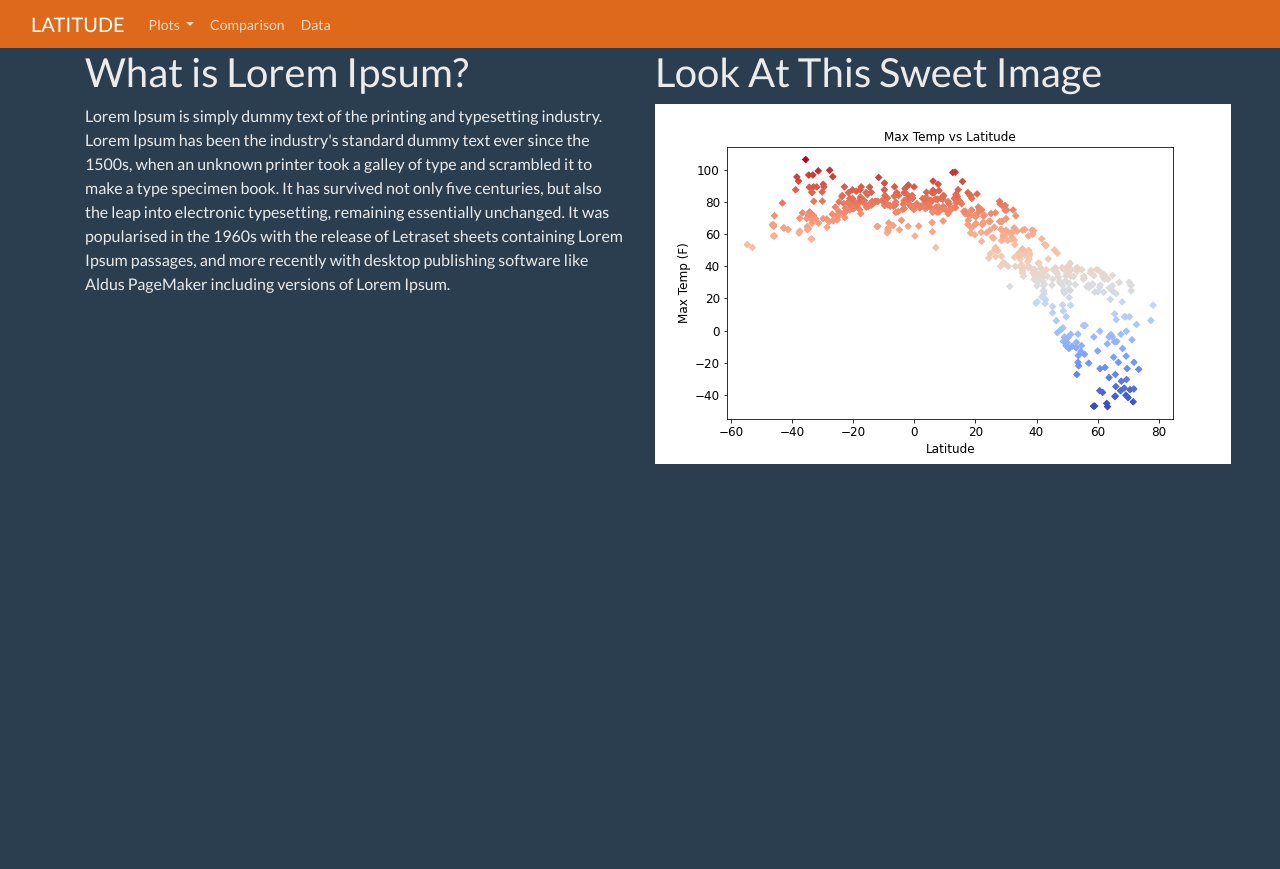
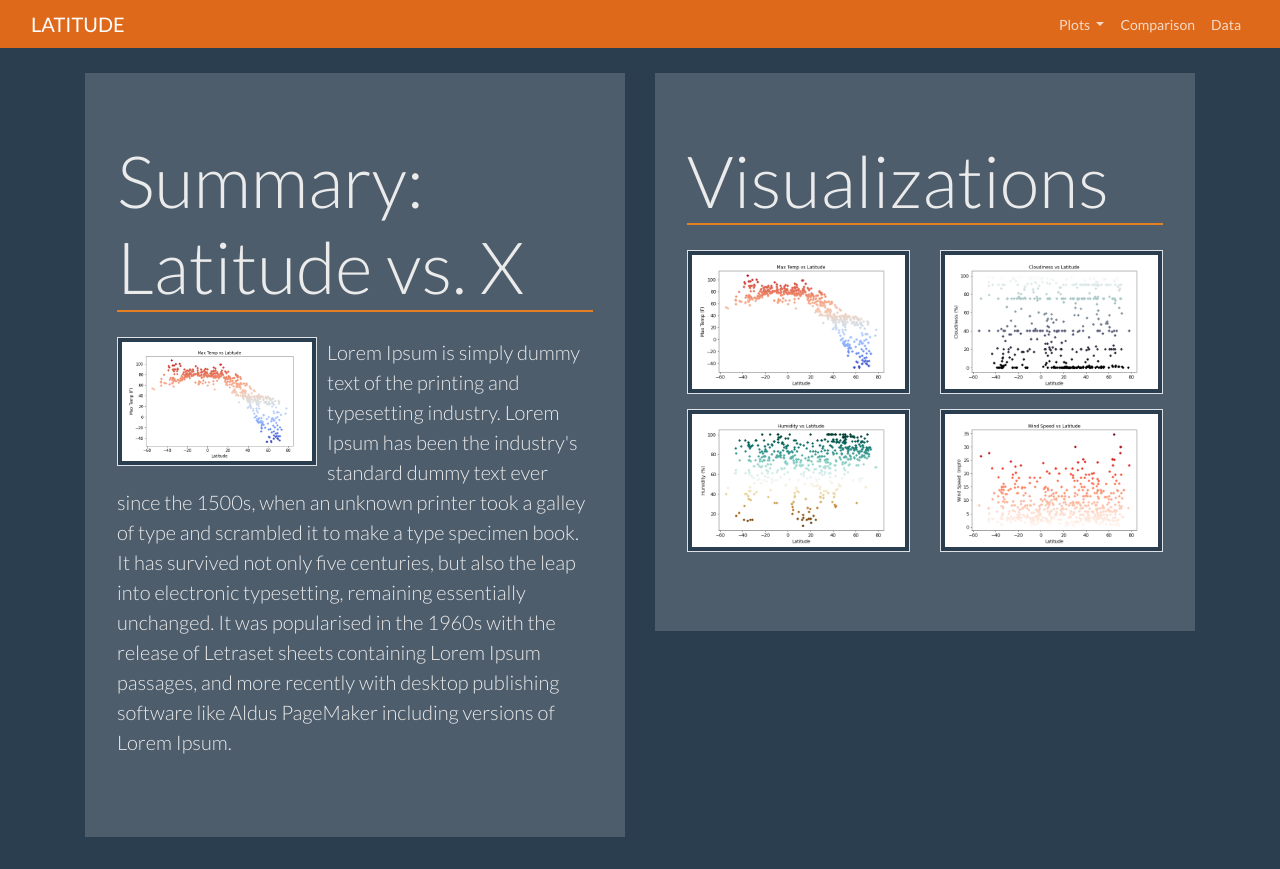
Before and after one commit to gabeo13/Climate-Analysis-Web-Design, a plain HTML site: page index.html in a window 1280 px wide. Before the commit the page ends 800 px from the top, so only its background shows below. Drawn offline with nearby package versions, Linux system fonts and the light colour scheme.

Commit message:
update with thumbnails

```diff
--- a/assets/style.css
+++ b/assets/style.css
@@ -1,9 +1,16 @@
 /* --------------------------------------------------------- */
-/* BASIC SETUP*/
+/* STYLING*/
 /* --------------------------------------------------------- */
 
+.section-content {
+    margin-top: 25px;
+}
 
+/* .section-content img {
+    display: inline;
+} */
 
-
-/*------NAVIGATION BAR------*/
-/* Navbar container */
+h1 {
+    border-bottom: solid 2px #e67e22;
+    margin-bottom: 25px;
+}
--- a/index.html
+++ b/index.html
@@ -20,7 +20,7 @@
                 <span class="navbar-toggler-icon"></span>
               </button>
               <div class="collapse navbar-collapse" id="navbarSupportedContent">
-                    <ul class="navbar-nav me-auto mb-2 mb-lg-0">
+                    <ul class="navbar-nav ms-auto mb-2 mb-lg-0">
                         <li class="nav-item dropdown">
                                 <a class="nav-link dropdown-toggle" href="#" id="navbarDropdown" role="button" data-bs-toggle="dropdown" aria-expanded="false">
                                 Plots
@@ -47,15 +47,36 @@
     <section class="section-content">
         <div class="container">
             <div class="row">
-                <div class="col-lg-6">
-                    <h1>What is Lorem Ipsum?</h1>
-                    <p>
-                        Lorem Ipsum is simply dummy text of the printing and typesetting industry. Lorem Ipsum has been the industry's standard dummy text ever since the 1500s, when an unknown printer took a galley of type and scrambled it to make a type specimen book. It has survived not only five centuries, but also the leap into electronic typesetting, remaining essentially unchanged. It was popularised in the 1960s with the release of Letraset sheets containing Lorem Ipsum passages, and more recently with desktop publishing software like Aldus PageMaker including versions of Lorem Ipsum.
-                    </p>
+                <div class="col-xl-6">
+                    <div class="jumbotron">
+                        <h1 class="display-3">Summary: Latitude vs. X</h1>
+                        <p class="lead">
+                            <img style="float:left;width:200px;height:auto; margin-right:10px;" src="visualizations/lat_temp.png" class="img-thumbnail" alt="...">
+                            Lorem Ipsum is simply dummy text of the printing and typesetting industry. Lorem Ipsum has been the industry's standard dummy text ever since the 1500s, when an unknown printer took a galley of type and scrambled it to make a type specimen book. It has survived not only five centuries, but also the leap into electronic typesetting, remaining essentially unchanged. It was popularised in the 1960s with the release of Letraset sheets containing Lorem Ipsum passages, and more recently with desktop publishing software like Aldus PageMaker including versions of Lorem Ipsum.
+                        </p>
+                    </div>
                 </div>
-                <div class="col-lg-6">
-                    <h1>Look At This Sweet Image</h1>
-                    <img src="visualizations/lat_temp.png">
+
+                <div class="col-xl-6">
+                    <div class="jumbotron">
+                        <h1 class="display-3">Visualizations</h1>
+                        <div class="row">
+                            <div class="col">
+                                <img style="margin-right:15px; margin-bottom: 15px;" src="visualizations/lat_temp.png" class="img-thumbnail">
+                            </div>
+                            <div class="col">
+                                <img style="margin-right:15px; margin-bottom: 15px;" src="visualizations/lat_cloud.png" class="img-thumbnail">
+                            </div>
+                        </div>
+                        <div class="row">
+                            <div class="col">
+                                <img style="margin-right:15px; margin-bottom: 15px;" src="visualizations/lat_humd.png" class="img-thumbnail">
+                            </div>
+                            <div class="col">
+                                <img style="margin-right:15px; margin-bottom: 15px;" src="visualizations/lat_wind.png" class="img-thumbnail">
+                            </div>
+                        </div>
+                    </div>
                 </div>
             </div>
         </div>
@@ -64,5 +85,5 @@
 <!-- JavaScript Bundle with Popper -->
 <script src="https://cdn.jsdelivr.net/npm/bootstrap@5.0.0-beta2/dist/js/bootstrap.bundle.min.js" integrity="sha384-b5kHyXgcpbZJO/tY9Ul7kGkf1S0CWuKcCD38l8YkeH8z8QjE0GmW1gYU5S9FOnJ0" crossorigin="anonymous"></script>
 </body>
-<!-- navbarSupportedContent -->
+<!-- -->
 </html>
```
